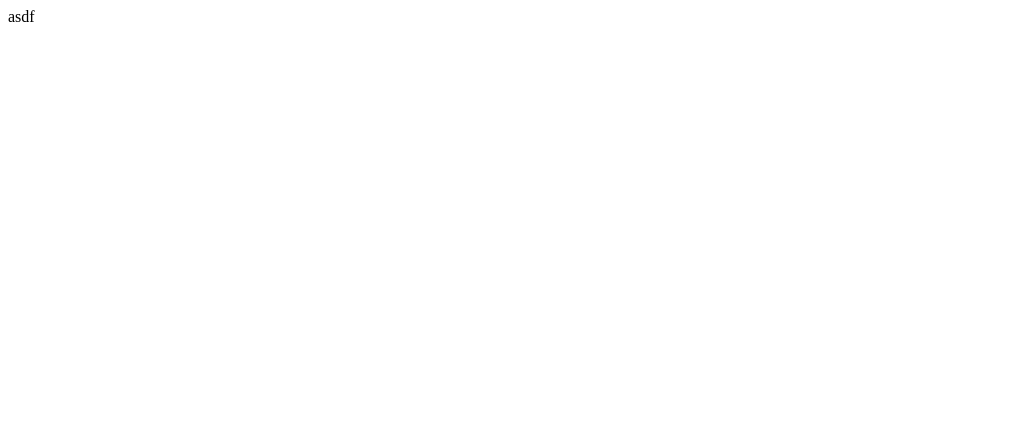
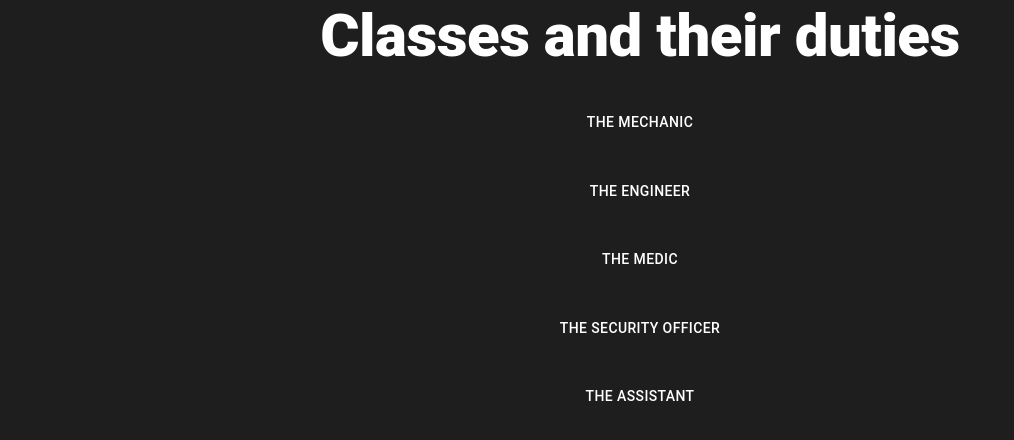
Before and after one commit to dmnovb/CaptainsHandbook, a Next.js app: page /classes in a window 1280 px wide. Shown: the top 440 px of the page, without its empty margins (0-1014 px from the left). Built offline with nearby package versions, Linux system fonts and the light colour scheme.

Commit message:
classes pages implemented

```diff
--- a/src/data.ts
+++ b/src/data.ts
@@ -1,4 +1,4 @@
-export const classes = [
+export const leadership = [
     {
         title: "The Captain",
         responsibility: `The captain is the leader of the crew. He can assume the roles of all other management personnel,
@@ -51,3 +51,65 @@ export const classes = [
     }
 
 ]
+
+export const classes = [
+    {
+        id: 1,
+        title: "The Mechanic",
+        duties: `A mechanic’s most important duty is to fix leaks and hull breaches.
+        The mechanic must always have at least one full spare tank of welding fuel.
+        When the mechanic isn’t welding, he needs to do maintenance checks on
+        all mechanical systems and fix them in case they’re damaged.
+        If no systems need fixing, mechanics should consult with the storage
+        logistician on items that need to be crafted.
+        Outside the submarine, mechanics are the ones who extract ores.
+        Yet again, they must consult with the storage logistician on which ores need to be mined. NOTE: It is mandatory for all crewmembers to be on the lookout for ores. If any crewmember finds an ore deposit, they must inform everyone through the radio. Storage logistician makes the decision on whether we stop to retrieve the ore or not. Mechanics are also useful when an outpost needs to be repaired, when looting a destroyed ship or an alien temple. N.B. Mechanics with an exosuit and a cargo scooter are very useful outside the submarine, as they have 20 additional inventory slots.
+        `,
+        talents: ['Ballast Denizen', 'Engine Engineer', 'Safety First', 'Modular Repairs']
+    },
+    {
+        id: 2,
+        title: "The Engineer",
+        duties: `It is the engineer’s responsibility to keep the power of the submarine on at all times.
+        Engineers assigned to maintaining the reactor must always have a
+        spare fuse in their inventory.
+        When the power is on, the engineer must do maintenance check on the
+        submarine’s electrical systems and fix them if they need fixing.
+        Engineers are also responsible for the proper wiring of the ship.
+        If no systems need fixing, engineers should consult with the storage
+        logistician on items that need to be crafted.
+        Additionally, engineers should carry a welder and fix any leaks they come across first.
+        Outside the submarine, engineers are needed for repairing outposts.
+        `,
+        talents: ['Egghead', 'Grounded', 'Remote Monitor', 'Sample Collection']
+    },
+    {
+        id: 3,
+        title: "The Medic",
+        duties: `It is the medic’s responsibility to make sure that all crewmembers remain alive and in
+        condition to perform their duties. If this condition is fulfilled,
+        the medic must make sure that there’s enough medicine for everyone on the ship.
+        The items used for medicinal reasons are not part of the storage logistician’s
+        jurisdiction, and as such the medic is free to do with them as he pleases.
+        However, if an item may be needed both for medicinal and other purposes, the medic will have to
+        check with the stock logistician. The medic has constant access to the fabricator and deconstructor.
+        The doctor may also receive a salary in order to buy the needed medicinal items.`,
+        talents: ['Example of Health', `Stayin' Alive`, 'Blood Donor', `Fireman's Carry`, 'No Pressure']
+    },
+    {
+        id: 4,
+        title: "The Security Officer",
+        duties: `The security officer has the same responsibilities as the head of security
+        without the privileges of being part of management.
+        He may not arrest anyone without the order to do so.`,
+        talents: ['Buff', 'First Aid Training', 'Physical Conditioning', 'Weaponsmith']
+    },
+    {
+        id: 5,
+        title: "The Assistant",
+        duties: `The assistant has no particular responsibilities,
+        instead he must follow the current order given either directly to him or to the entire crew in general.
+        He must follow the orders of both the head of security and the storage logistician. `,
+        talents: ['Assistan are mailman', 'Revenge Squad']
+    }
+]
--- a/src/pages/_app.tsx
+++ b/src/pages/_app.tsx
@@ -1,5 +1,4 @@
 import type { AppProps } from "next/app";
-import { red } from '@mui/material/colors';
 import {ThemeProvider, createTheme} from "@mui/material/styles/";
 
 
@@ -7,13 +6,10 @@ export default function App({ Component, pageProps }: AppProps) {
   const theme = createTheme({
     palette: {
       primary: {
-        main: red[500],
-      },
-      secondary: {
-        main: red[100]
+        main: '#ffffff',
       },
       background: {
-        default: "#000000"
+        default: "#1f1e1e"
       }
     },
     typography: {
@@ -24,7 +20,7 @@ export default function App({ Component, pageProps }: AppProps) {
       },
       h5: {
         fontSize: "1.9rem",
-        fontFamily: "roboto",
+        fontWeight: 600,
         color: '#ffffff'
       },
       h4: {
@@ -33,6 +29,10 @@ export default function App({ Component, pageProps }: AppProps) {
       },
       h3: {
       color: '#ffffff'
+      },
+      h2: {
+        color: '#fffff',
+        fontWeight: 900
       }
     },
   });
--- a/src/pages/classes/index.tsx
+++ b/src/pages/classes/index.tsx
@@ -1,10 +1,30 @@
+import { useRouter } from "next/router";
 import Box  from "@mui/system/Box"
+import Button from '@mui/material/Button'
+import CssBaseline  from "@mui/material/CssBaseline";
+import Typography  from "@mui/material/Typography";
+import { classes } from "@/data";
+import type { Personnel } from "@/types";
 
 const BarotraumaClasses = () => {
+    const router = useRouter();
+
+    const goTo = (title:string) => {
+        router.push(`classes/${title}`)
+    }
+
     return (
-        <Box>
-            asdf
-        </Box>
+        <CssBaseline>
+            <Box sx={{background: "background.default"}}>
+                <Typography variant="h2" color='white' textAlign="center">Classes and their duties</Typography>
+                {classes.map((workers:Personnel) => (
+                    <Box sx={{color: 'white', textAlign: 'center', margin: '2rem'}}>
+                        <Button onClick={() => goTo(workers.title)} >{workers.title}</Button>
+                        {/* <Typography>{workers.duties}</Typography> */}
+                    </Box>
+                ))}
+            </Box>
+        </CssBaseline>
     )
 }
 
--- /dev/null
+++ b/src/types.ts
@@ -0,0 +1,6 @@
+export type Personnel = {
+    id: number,
+    title: string,
+    duties: string,
+    talents: string[]
+}
```
Also changed, not shown: src/pages/classes/[title].tsx (added, +29 -0 lines), src/pages/content/index.tsx (+11 -15 lines).
